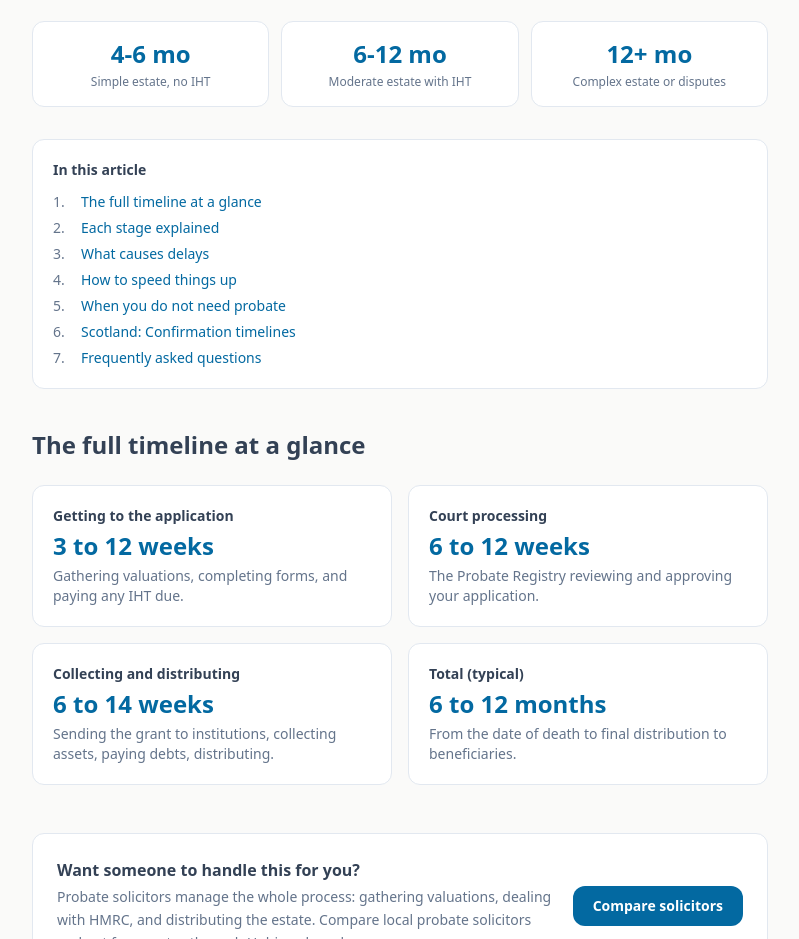
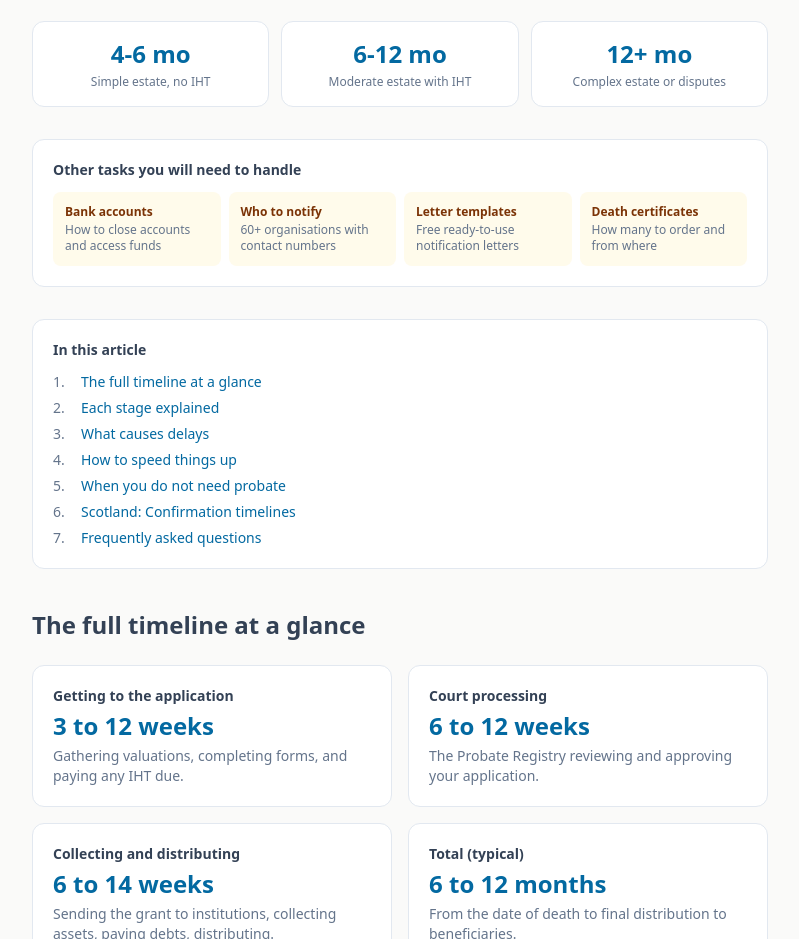
Before and after one commit to skillettsites/helpafterloss, a Next.js app: page /blog/how-long-does-probate-take-uk in a window 1280 px wide. Shown: the part 920-1859 px from the top of the page, without its empty margins (240-1039 px from the left). Built offline with nearby package versions, Linux system fonts and the light colour scheme; no server answers.

Commit message:
Add related guides section to probate timeline post
Adds a 4-link grid (bank accounts, who to notify, template letters, death
certificates) between the quick-summary stats and the table of contents.
Gives readers a clear next step and reduces bounce from page.

```diff
--- a/src/app/blog/how-long-does-probate-take-uk/page.tsx
+++ b/src/app/blog/how-long-does-probate-take-uk/page.tsx
@@ -135,6 +135,28 @@ export default function HowLongDoesProbateTakePage() {
         <div className="bg-card rounded-xl border border-border p-4 text-center">
           <p className="text-2xl font-bold text-primary mb-1">12+ mo</p>
           <p className="text-xs text-muted">Complex estate or disputes</p>
+        </div>
+      </div>
+
+      <div className="bg-card rounded-xl border border-border p-5 mb-8">
+        <p className="text-sm font-semibold text-foreground mb-3">Other tasks you will need to handle</p>
+        <div className="grid grid-cols-2 sm:grid-cols-4 gap-2">
+          <Link href="/guides/bank-accounts-after-death" className="block p-3 rounded-lg bg-amber-50 hover:bg-amber-100 transition-colors group">
+            <p className="text-xs font-semibold text-amber-900">Bank accounts</p>
+            <p className="text-xs text-muted mt-0.5">How to close accounts and access funds</p>
+          </Link>
+          <Link href="/notify" className="block p-3 rounded-lg bg-amber-50 hover:bg-amber-100 transition-colors group">
+            <p className="text-xs font-semibold text-amber-900">Who to notify</p>
+            <p className="text-xs text-muted mt-0.5">60+ organisations with contact numbers</p>
+          </Link>
+          <Link href="/template-letters" className="block p-3 rounded-lg bg-amber-50 hover:bg-amber-100 transition-colors group">
+            <p className="text-xs font-semibold text-amber-900">Letter templates</p>
+            <p className="text-xs text-muted mt-0.5">Free ready-to-use notification letters</p>
+          </Link>
+          <Link href="/guides/death-certificates" className="block p-3 rounded-lg bg-amber-50 hover:bg-amber-100 transition-colors group">
+            <p className="text-xs font-semibold text-amber-900">Death certificates</p>
+            <p className="text-xs text-muted mt-0.5">How many to order and from where</p>
+          </Link>
         </div>
       </div>
 
```
